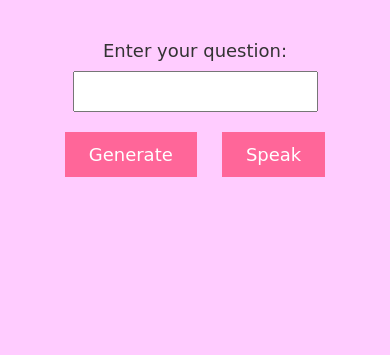
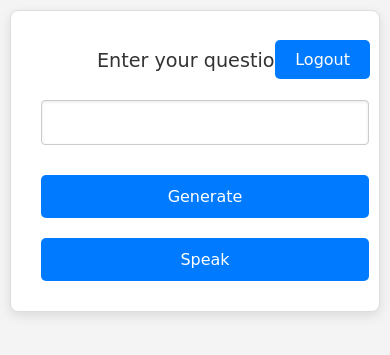
Before and after one commit to Avi7620/InterviewAce, a Flask app: page /main in a window 390 px wide. Shown: the top 355 px of the page. Run offline with Flask 3, Linux system fonts and the light colour scheme; a user stored in the database is signed in.

Commit message:
Initial commit

```diff
--- a/app.py
+++ b/app.py
@@ -106,10 +106,6 @@ def contact():
     flash('Your message has been sent successfully!', 'success')
     return redirect(url_for('form'))
 
-
-
-
-
 @app.route('/signup', methods=['GET', 'POST'])
 def signup():
     if request.method == 'POST':
@@ -127,29 +123,34 @@ def signup():
         db.session.commit()
 
         flash('Account created successfully! Please log in.')
-        return redirect(url_for('sl'))
+        return redirect(url_for('login'))  # Ensure this redirects to the login page
 
-    return render_template('signup.html')
+    return render_template('index.html')
 
+@app.route('/login', methods=['GET', 'POST'])
+def login():
+    if request.method == 'POST':
+        email = request.form.get('email')
+        password = request.form.get('password')
+        user = User.query.filter_by(email=email, password=password).first()
 
-@app.route('/login', methods=['POST'])
-def login():
-    email = request.form.get('email')
-    password = request.form.get('password')
-    user = User.query.filter_by(email=email, password=password).first()
+        if user:
+            login_user(user)
+            return redirect(url_for('dashboard'))
+        else:
+            flash('Login failed. Check your credentials.')
+            return redirect(url_for('login'))
 
-    if user:
-        login_user(user)
-        return redirect(url_for('dashboard'))
-    else:
-        flash('Login failed. Check your credentials.')
-        return redirect(url_for('index'))
+    return render_template('index.html')
 
-@app.route('/logout')
+@app.route('/logout', methods=['POST'])
 @login_required
 def logout():
     logout_user()
-    return redirect(url_for('index'))
+    session.clear()  # Clear the session
+
+    return redirect(url_for('index'))  # Redirect to the homepage or login page
+
 
 @app.route('/main')
 @login_required
--- a/templates/main.html
+++ b/templates/main.html
@@ -5,8 +5,149 @@
     <meta name="viewport" content="width=device-width, initial-scale=1.0">
     <title>Gemini Template</title>
     <link rel="stylesheet" type="text/css" href="{{ url_for('static', filename='style.css') }}">
+    <style>
+        /* General Body Styling */
+/* General Body Styling */
+body {
+    font-family: Arial, sans-serif;
+    margin: 0;
+    padding: 0;
+    box-sizing: border-box;
+    background-color: #f4f4f4;
+}
+
+/* Logout button styling */
+.logout-btn {
+    position: absolute;
+    top: 10px;
+    right: 10px;
+}
+
+.logout-btn button {
+    background-color: #007bff;
+    color: white;
+    border: none;
+    padding: 10px 20px;
+    border-radius: 5px;
+    cursor: pointer;
+    font-size: 1em;
+    transition: background-color 0.3s ease;
+}
+
+.logout-btn button:hover {
+    background-color: #0056b3;
+}
+
+/* Form Styling */
+#questionForm {
+    max-width: 600px;
+    margin: 50px auto;
+    padding: 30px;
+    background-color: #fff;
+    border-radius: 8px;
+    box-shadow: 0 4px 12px rgba(0, 0, 0, 0.1);
+    border: 1px solid #ddd;
+}
+
+#questionForm label {
+    display: block;
+    margin-bottom: 10px;
+    font-size: 1.2em;
+    color: #333;
+}
+
+#questionForm input[type="text"] {
+    width: calc(100% - 22px);
+    padding: 12px;
+    margin-bottom: 20px;
+    border: 1px solid #ccc;
+    border-radius: 4px;
+    font-size: 1em;
+    box-shadow: inset 0 1px 3px rgba(0, 0, 0, 0.1);
+}
+
+#questionForm button {
+    background-color: #007bff;
+    color: white;
+    border: none;
+    padding: 12px 24px;
+    border-radius: 5px;
+    cursor: pointer;
+    font-size: 1em;
+    margin-right: 10px;
+    transition: background-color 0.3s ease;
+}
+
+#questionForm button:hover {
+    background-color: #0056b3;
+}
+
+/* Loading Indicator Styling */
+#loading {
+    text-align: center;
+    margin: 20px 0;
+    font-size: 1.2em;
+    color: #333;
+}
+
+/* Response Container Styling */
+#responseContainer {
+    max-width: 600px;
+    margin: 20px auto;
+    padding: 30px;
+    background-color: #fff;
+    border-radius: 8px;
+    box-shadow: 0 4px 12px rgba(0, 0, 0, 0.1);
+    border: 1px solid #ddd;
+}
+
+#responseContainer h1 {
+    font-size: 1.6em;
+    margin-bottom: 20px;
+    color: #333;
+}
+
+#response {
+    list-style-type: none;
+    padding: 0;
+}
+
+#response li {
+    background-color: #f8f9fa;
+    border: 1px solid #ddd;
+    border-radius: 4px;
+    padding: 15px;
+    margin-bottom: 15px;
+    font-size: 1.1em;
+    transition: background-color 0.3s ease;
+}
+
+#response li:hover {
+    background-color: #e9ecef;
+}
+
+/* Responsive Design */
+@media (max-width: 768px) {
+    #questionForm, #responseContainer {
+        padding: 20px;
+        margin: 10px;
+    }
+
+    #questionForm input[type="text"], #questionForm button {
+        width: 100%;
+        box-sizing: border-box;
+    }
+}
+
+    </style>
 </head>
 <body>
+    <div class="logout-btn">
+        <form action="{{ url_for('logout') }}" method="POST">
+            <button type="submit">Logout</button>
+        </form>
+    </div>
+    <center>
     <!-- Question form -->
     <form id="questionForm">
         <label for="question">Enter your question:</label>
@@ -25,7 +166,7 @@
         <h1>Generated Questions:</h1>
         <ul id="response"></ul>
     </div>
-
+</center>
     <!-- jQuery library -->
     <script src="https://code.jquery.com/jquery-3.6.0.min.js"></script>
     <script>
@@ -37,7 +178,6 @@
             });
         });
 
-        // Function to generate response
         // Function to generate response
         function generate() {
             var question = $('#question').val();
@@ -59,7 +199,6 @@ function generate() {
                 }
             });
         }
-
 
         // Function to start voice recognition
         function startRecognition() {
```
Also changed, not shown: templates/index.html (+21 -2 lines), instance/appp.db. Lines whose indentation alone changed are shown as unchanged.
